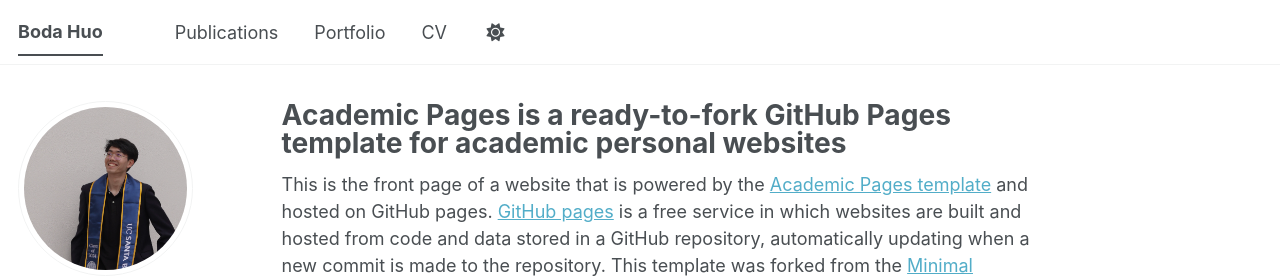
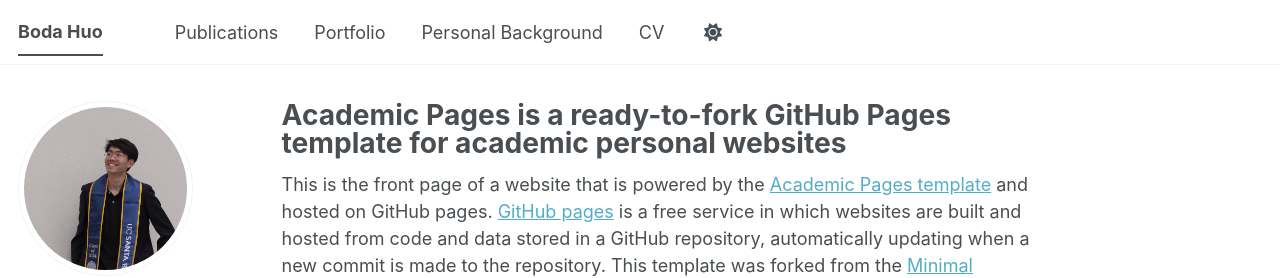
Before and after one commit to bodahuo/bodahuo.github.io, a Jekyll site: the page built from _pages/about.md, in a window 1280 px wide. Shown: the top 278 px of the page. Built offline with Jekyll 4.4.1, drawn with Linux system fonts in a browser that asks for light colours; some web fonts are replaced; a script bundle is joined from its source files by our own code; library files that are not in the unit come from our copies.

Commit message:
Update navigation titles and URLs

```diff
--- a/_data/navigation.yml
+++ b/_data/navigation.yml
@@ -23,11 +23,11 @@ main:
   # - title: "Blog Posts"
   #  url: /year-archive/
 
-  - title: "CV"
+  - title: "Personal Background"
     url: /cv/
 
-  # - title: "CV"
-  #   url: /cv-json/
+  - title: "CV"
+    url: /cv-json/
 
   # - title: "Guide"
   #  url: /markdown/
```
